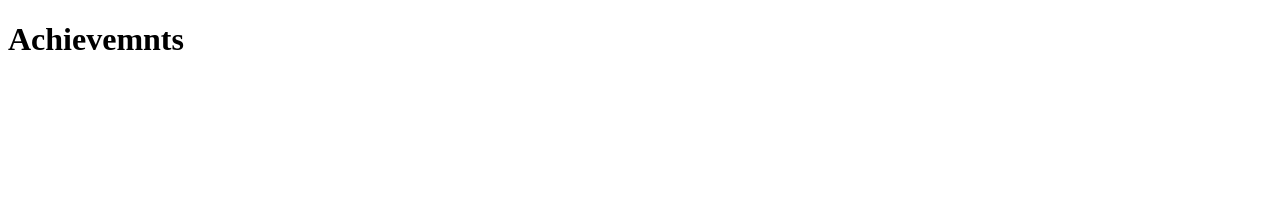
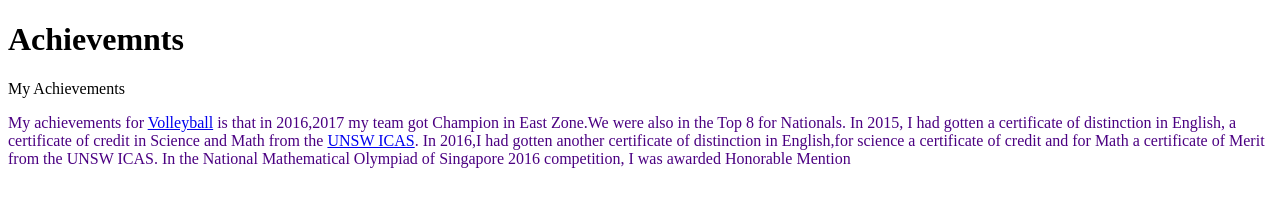
Before and after one commit to dhschuayuelin/dhschuayuelin.github.io, a plain HTML site: page Achievement.html in a window 1280 px wide. Drawn offline with Linux system fonts and the light colour scheme.

Commit message:
Update Achievement.html

```diff
--- a/Achievement.html
+++ b/Achievement.html
@@ -2,3 +2,11 @@
 <Html>
 <body>
   <h1>Achievemnts</h1>
+   My Achievements <p style="color:Indigo;">My achievements for <a href ="http://eliasparkpri.moe.edu.sg/achievements/2016">
+  Volleyball</a> is that in 2016,2017 my team got Champion in East Zone.We were also in the Top 8 for Nationals.
+  In 2015, I had gotten a certificate of distinction in English, a certificate of credit in Science and
+  Math from the <a href="https://www.eaa.unsw.edu.au/icas/subjects/">UNSW ICAS</a>. In 2016,I had gotten another certificate of distinction
+  in English,for science a certificate of credit and for Math a certificate of Merit from the UNSW ICAS.
+  In the National Mathematical Olympiad of Singapore 2016 competition, I was awarded Honorable Mention
+  </body>
+  </html>
```
